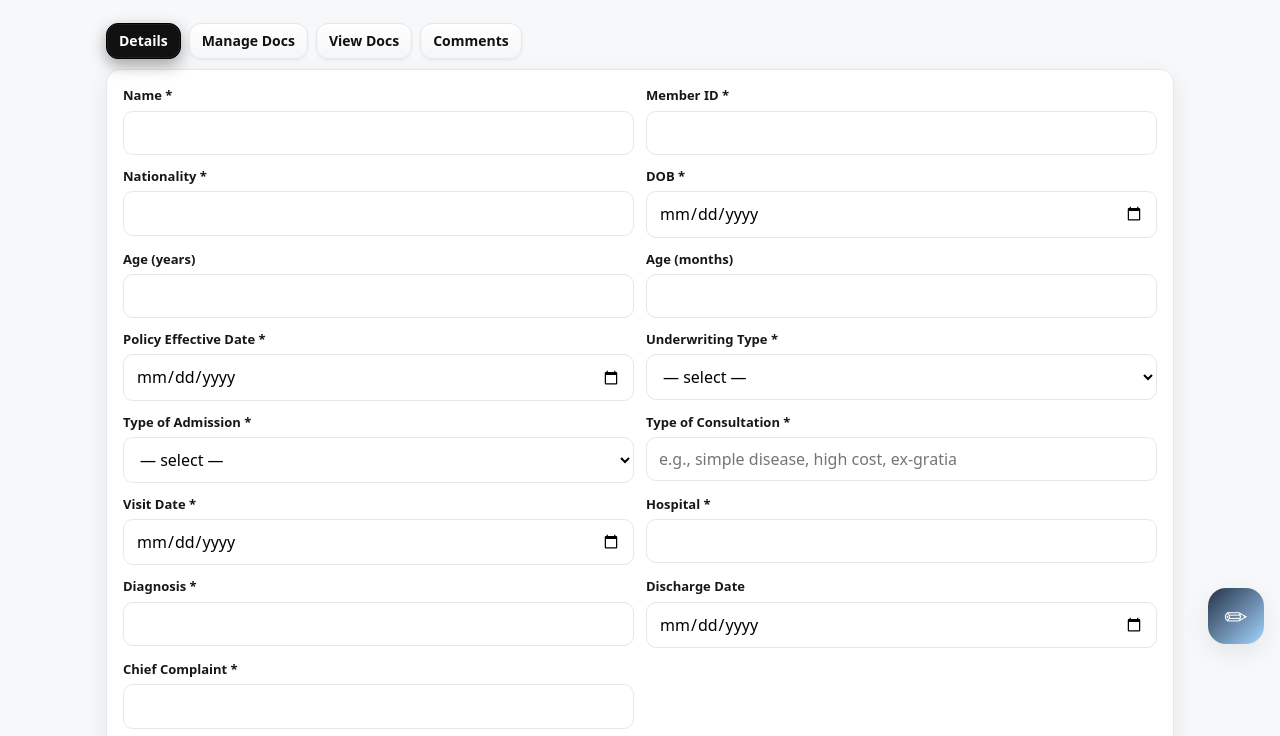
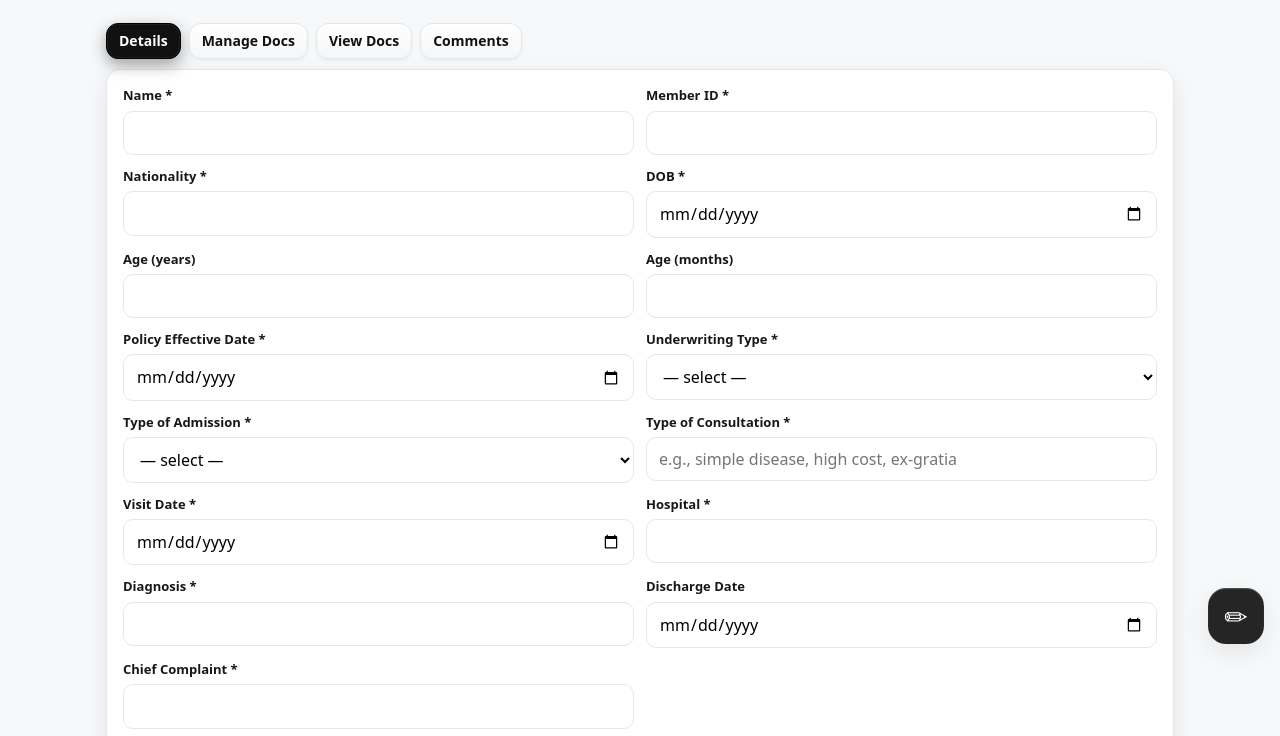
Before and after one commit to nicholas-zeus/lumacompanion, a website with bundled scripts: page case.html in a window 1280 px wide. Shown: the part 64-800 px from the top of the page. Built offline with nearby package versions, Linux system fonts and the light colour scheme; no server answers.

Commit message:
update case.css

```diff
--- a/css/case.css
+++ b/css/case.css
@@ -294,7 +294,7 @@
 
 /* =============== Mobile floating buttons (FABs) =============== */
 /* Base FAB styles — hidden by default, JS decides visibility */
-.fab,
+/*.fab,
 .fab-save,
 .fab-toggle{
   position: fixed;
@@ -304,14 +304,14 @@
   border-radius: 50%;
   border: none;
   cursor: pointer;
-  display: none;            /* KEY: default hidden */
+  display: none;
   place-items: center;
   font-size: 22px;
   z-index: 1001;
   box-shadow: var(--shadow, 0 2px 6px rgba(0,0,0,0.3));
-  background: rgba(30, 136, 229, 0.92); /* translucent */
+  background: rgba(30, 136, 229, 0.92);
   color: #fff;
-}
+}*/
 
 /* Primary slot: Save FAB sits higher so both FABs aren't cramped */
 .fab-save{
@@ -489,12 +489,45 @@
   text-decoration: none;
 }
 /* THEME — make case FABs match app variables */
-.fab, .fab-save, .fab-toggle{
+/*.fab, .fab-save, .fab-toggle{
   background: linear-gradient(135deg, var(--brand), var(--accent)) !important;
   color: var(--brand-ink) !important;
   box-shadow: var(--shadow) !important;
   border: 1px solid transparent;
-}
+}*/
 .fab:hover, .fab-save:hover, .fab-toggle:hover{ filter: brightness(.97); }
 .fab:active, .fab-save:active, .fab-toggle:active{ transform: translateY(1px); filter: brightness(.93); }
 .fab svg, .fab-save svg, .fab-toggle svg{ fill: currentColor; }
+/**/
+/* =============== Mobile floating buttons (FABs) — CLEAN THEME VERSION =============== */
+/* Base positioning/visibility — no hard-coded colors */
+.fab,
+.fab-save,
+.fab-toggle{
+  position: fixed;
+  right: 16px;
+  width: 56px;
+  height: 56px;
+  border-radius: 50%;
+  border: 1px solid var(--fab-border, transparent);
+  cursor: pointer;
+  display: none;            /* shown via JS */
+  place-items: center;
+  font-size: 22px;
+  z-index: 1001;
+  box-shadow: var(--shadow), var(--fab-shadow-extra, none);
+  background: var(--fab-bg);
+  color: var(--fab-text);
+}
+
+/* Individual vertical positions */
+.fab       { bottom: 72px; }
+.fab-save  { bottom: 88px; font-size: 20px; }
+.fab-toggle{ bottom: 16px; font-size: 20px; }
+
+/* Hover/active */
+.fab:hover, .fab-save:hover, .fab-toggle:hover { filter: brightness(1.05); }
+.fab:active, .fab-save:active, .fab-toggle:active { transform: translateY(1px); filter: brightness(.95); }
+
+/* Icons */
+.fab svg, .fab-save svg, .fab-toggle svg { fill: currentColor; }
```
